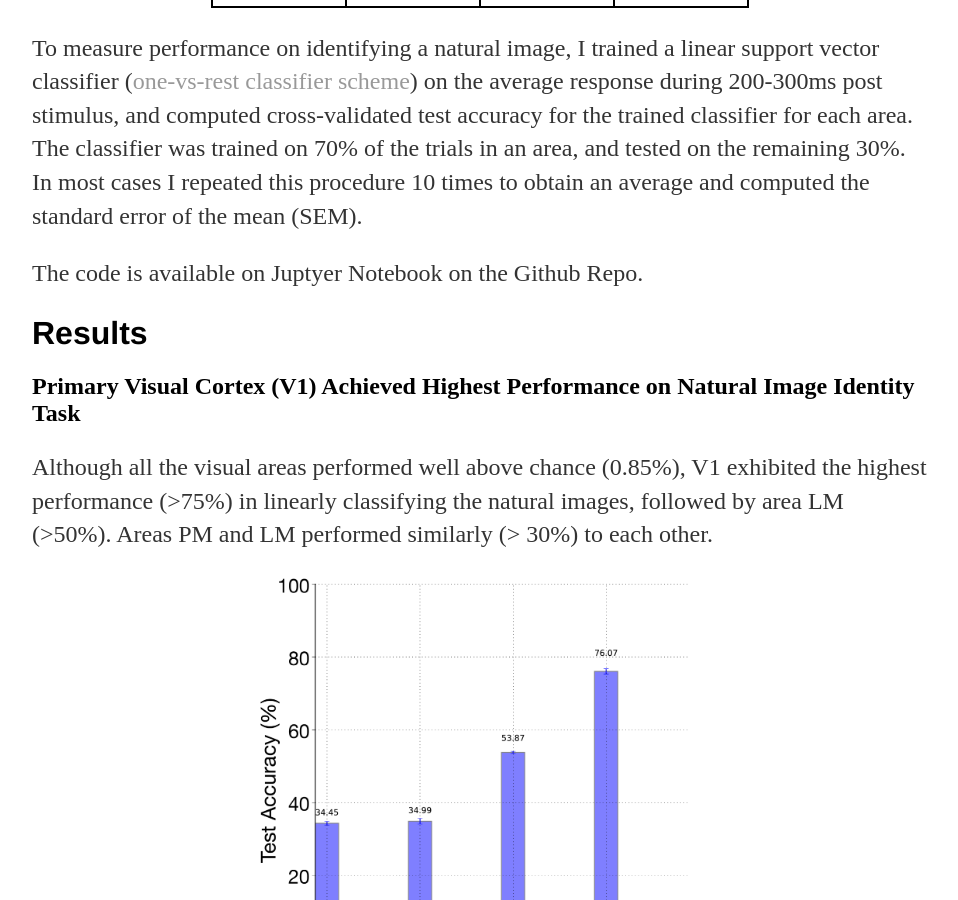
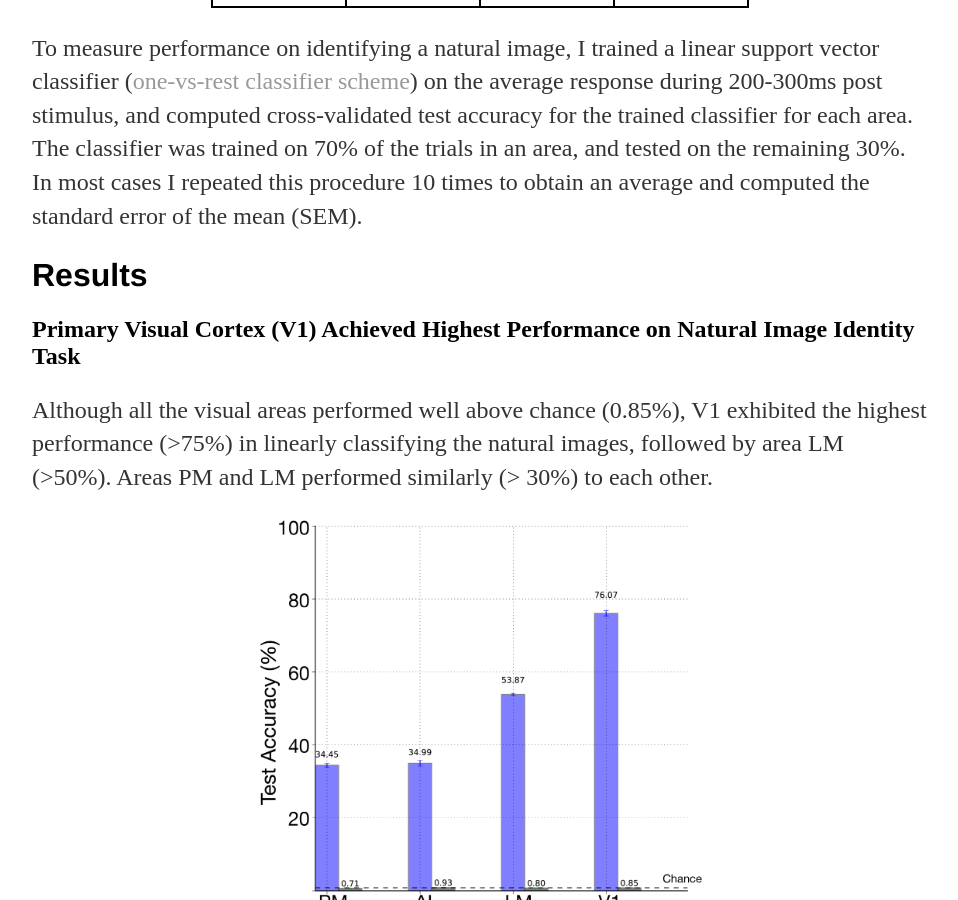
Before and after one commit to kachiO/kachio.github.io, a Jekyll site: the page built from _posts/2016-12-10-Decoding-Identity-of-Natural-Images.markdown, in a window 1280 px wide and 900 px high, scrolled down 1574 px. Shown: the whole window, without its empty margins (160-1118 px from the left). Built offline with Jekyll 4.4.1, drawn with Linux system fonts in a browser that asks for light colours.

Commit message:
Update 2016-12-10-Decoding-Identity-of-Natural-Images.markdown

```diff
--- a/_posts/2016-12-10-Decoding-Identity-of-Natural-Images.markdown
+++ b/_posts/2016-12-10-Decoding-Identity-of-Natural-Images.markdown
@@ -45,8 +45,6 @@ I had to do a bit of data wrangling to extract and save the responses from diffe
 </table></center>
 
 To measure performance on identifying a natural image, I trained a linear support vector classifier ([one-vs-rest classifier scheme](https://en.wikipedia.org/wiki/Multiclass_classification#One-vs.-rest)) on the average response during 200-300ms post stimulus, and computed cross-validated test accuracy for the trained classifier for each area. The classifier was trained on 70% of the trials in an area, and tested on the remaining 30%. In most cases I repeated this procedure 10 times to obtain an average and computed the standard error of the mean (SEM).
-
-The code is available on Juptyer Notebook on the Github Repo.
 
 <h1>Results</h1>
 
```
